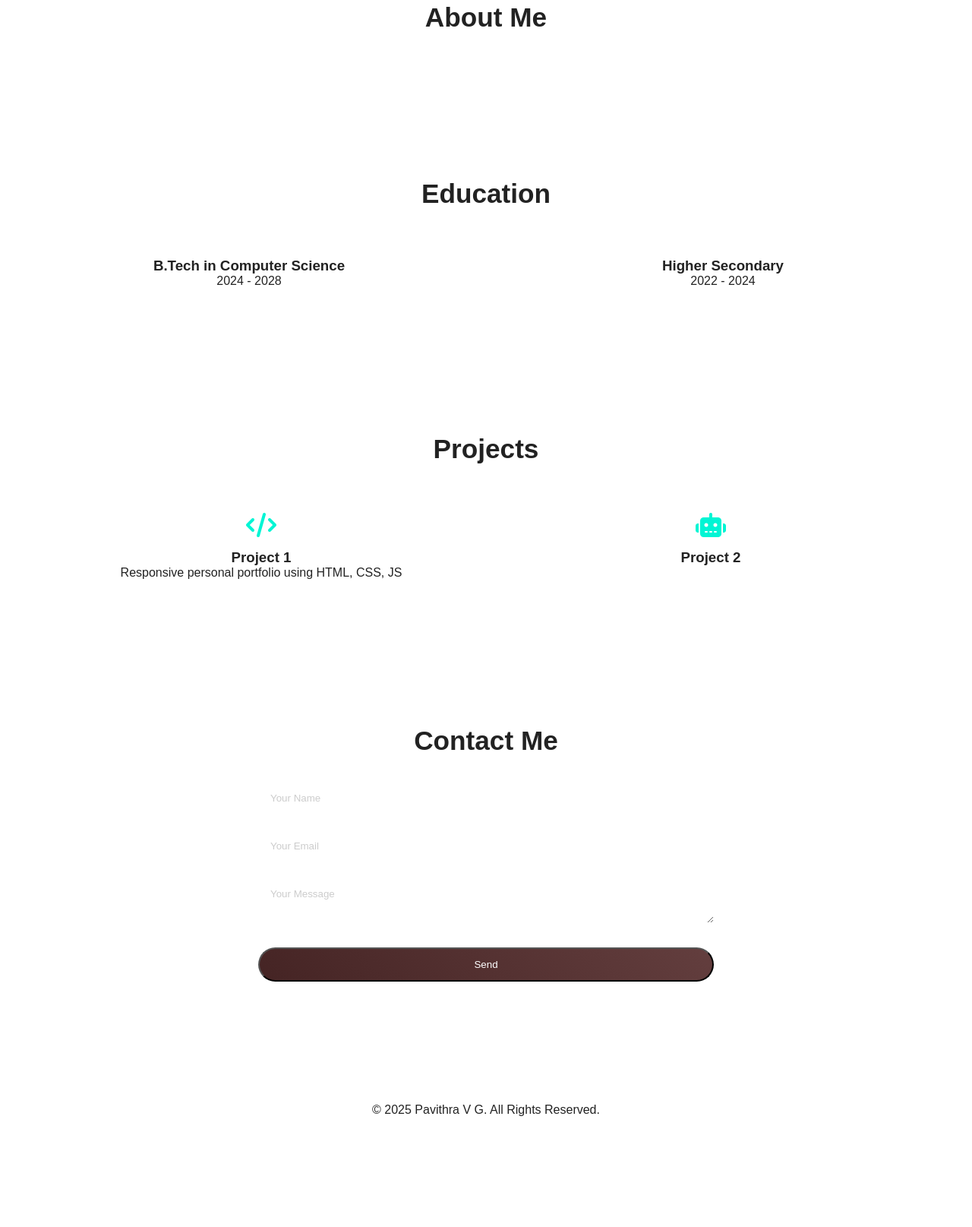
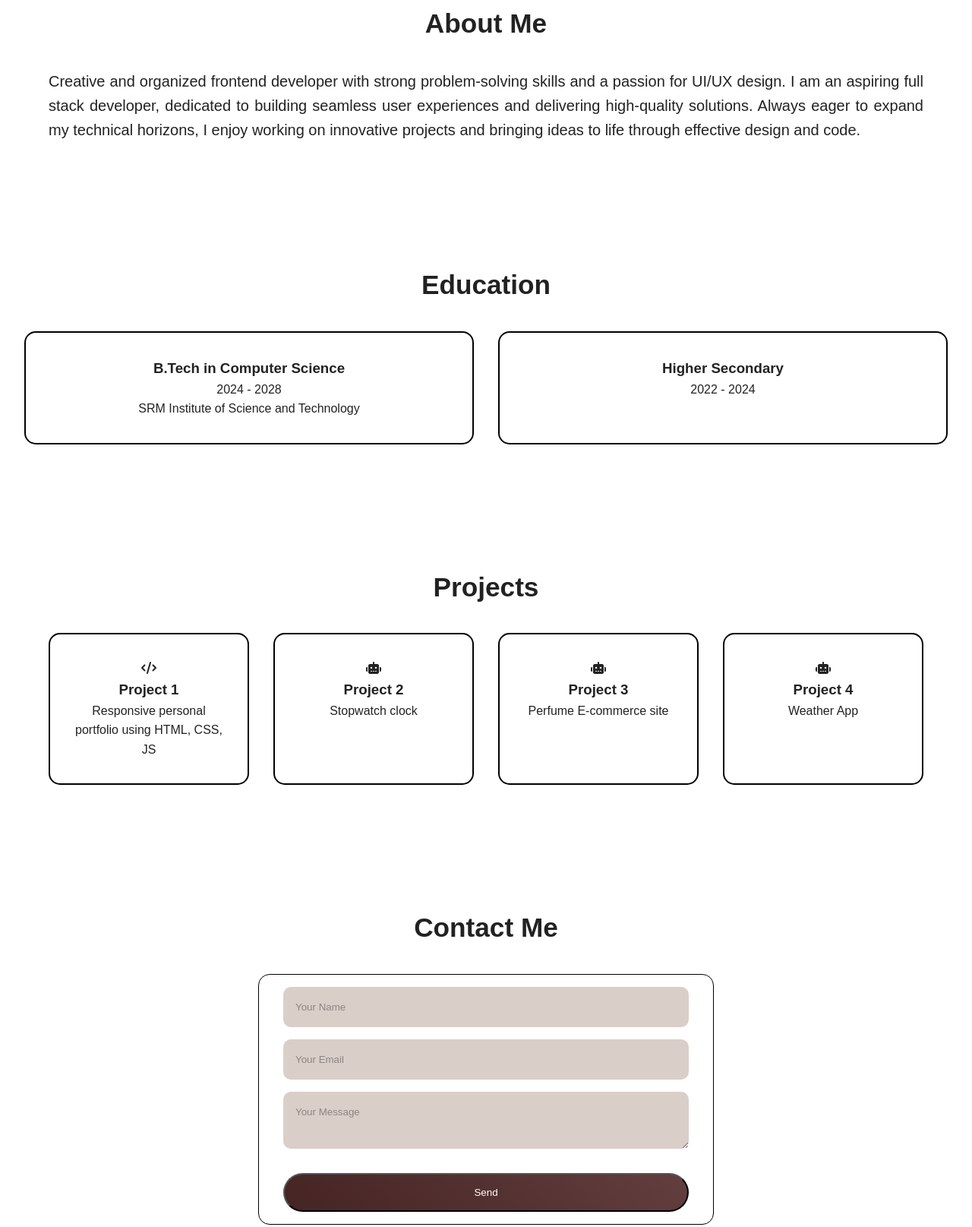
Before and after one commit to pavxxx/Prodigy_WD_04, a plain HTML site: page index.html in a window 1280 px wide. Shown: the part 877-2492 px from the top of the page at 76% size. Before the commit the page ends 2379 px from the top, so only its background shows below. Drawn offline with Linux system fonts and the light colour scheme.

Commit message:
final commit

```diff
--- a/index.html
+++ b/index.html
@@ -28,15 +28,13 @@
         <p>Front End Developer | UI/UX Designer | Aspiring Full Stack Developer</p>
         <a href="#projects" class="btn">View My Work</a>
     </div>
-<!--    <div class="hero-image">-->
-<!--        <img src="img/heroimg.png" alt="Pavithra">-->
-<!--    </div>-->
+
 </section>
 
 <!-- About -->
 <section id="about" class="section glass">
     <h2>About Me</h2>
-    <p></p>
+    <p>Creative and organized frontend developer with strong problem-solving skills and a passion for UI/UX design. I am an aspiring full stack developer, dedicated to building seamless user experiences and delivering high-quality solutions. Always eager to expand my technical horizons, I enjoy working on innovative projects and bringing ideas to life through effective design and code.</p>
 </section>
 
 <!-- Education -->
@@ -46,6 +44,7 @@
         <div class="card">
             <h3>B.Tech in Computer Science</h3>
             <p>2024 - 2028</p>
+            <p>SRM Institute of Science and Technology</p>
         </div>
         <div class="card">
             <h3>Higher Secondary</h3>
@@ -58,15 +57,25 @@
 <section id="projects" class="section glass">
     <h2>Projects</h2>
     <div class="card-grid">
-        <div class="card project">
+        <div class="card-project">
             <i class="fas fa-code"></i>
             <h3>Project 1</h3>
             <p>Responsive personal portfolio using HTML, CSS, JS</p>
         </div>
-        <div class="card project">
+        <div class="card-project">
             <i class="fas fa-robot"></i>
             <h3>Project 2</h3>
-            <p></p>
+            <p>Stopwatch clock</p>
+        </div>
+        <div class="card-project">
+            <i class="fas fa-robot"></i>
+            <h3>Project 3</h3>
+            <p>Perfume E-commerce site</p>
+        </div>
+        <div class="card-project">
+            <i class="fas fa-robot"></i>
+            <h3>Project 4</h3>
+            <p>Weather App</p>
         </div>
     </div>
 </section>
--- a/style.css
+++ b/style.css
@@ -1,11 +1,10 @@
-/* =========================
-   General Reset & Body
-========================= */
+
 * {
     margin: 0;
     padding: 0;
     box-sizing: border-box;
     font-family: 'Poppins', sans-serif;
+    line-height: 1.6;
 }
 
 body {
@@ -24,10 +23,6 @@ body::before {
     z-index: -1;
 }
 
-
-/* =========================
-   Navbar
-========================= */
 .navbar {
     display: flex;
     justify-content: space-between;
@@ -59,13 +54,28 @@ body::before {
 .nav-links a {
     text-decoration: none;
     color: #201d1d;
-    font-weight: 500;
-    transition: 0.3s;
+    font-weight: bold;
+    transition: color 0.3s;
+    position: relative;
 }
 
-.nav-links a:hover {
-    color: #00f5d4;
+.nav-links a::after {
+    content: "";
+    position: absolute;
+    left: 0;
+    bottom: -5px;
+    width: 100%;
+    height: 2px;
+    background: #000000;
+    transform: scaleX(0);
+    transform-origin: left;
+    transition: transform 0.3s ease-in-out;
 }
+
+.nav-links a:hover::after {
+    transform: scaleX(1);
+}
+
 
 .hamburger {
     display: none;
@@ -74,9 +84,6 @@ body::before {
 }
 
 
-/* =========================
-   Hero Section
-========================= */
 .hero {
     position: relative;
     background:
@@ -84,8 +91,8 @@ body::before {
     height: 100vh;
 
     display: flex;
-    align-items: center;   /* vertical center */
-    justify-content: center; /* horizontal center */
+    align-items: center;
+    justify-content: center;
     text-align: center;
 }
 
@@ -132,10 +139,16 @@ body::before {
     box-shadow: 0 0 10px black;
 }
 
+#about p{
+    font-size: 20px;
+    justify-content: center;
+    align-items: center;
+    display: flex;
+    text-align: justify;
 
-/* =========================
-   Sections
-========================= */
+}
+
+
 .section {
     padding: 5rem 2rem;
     text-align: center;
@@ -155,9 +168,6 @@ body::before {
 }
 
 
-/* =========================
-   Cards
-========================= */
 .card-grid {
     display: grid;
     grid-template-columns: repeat(auto-fit, minmax(250px, 1fr));
@@ -169,17 +179,35 @@ body::before {
     border-radius: 15px;
     background: rgba(255, 255, 255, 0.08);
     transition: transform 0.3s, background 0.3s;
+    border: 2px solid rgba(255, 255, 255, 0.08);
+    border-color: black;
 }
 
 .card:hover {
     transform: translateY(-10px);
-    background: rgba(0, 245, 212, 0.15);
+    background: rgba(170, 144, 132, 0.44);
+}
+
+.card-project{
+    padding: 2rem;
+    border-radius: 15px;
+    background: rgba(255, 255, 255, 0.08);
+    transition: transform 0.3s, background 0.3s;
+    border: 2px solid rgba(255, 255, 255, 0.08);
+    border-color: black;
+
+}
+
+.card-project:hover{
+    transform: translateY(10px);
+    background: rgba(170, 144, 132, 0.44);
 }
 
 .project i {
     font-size: 2rem;
     margin-bottom: 1rem;
-    color: #00f5d4;
+    color: rgba(170, 144, 132, 0.44);
+
 }
 
 
@@ -192,6 +220,9 @@ body::before {
     display: flex;
     flex-direction: column;
     gap: 1rem;
+    padding: 1rem 2rem;
+    border: 1.5px solid #000000;
+    border-radius: 15px;
 }
 
 .contact-form input,
@@ -200,19 +231,15 @@ body::before {
     border-radius: 10px;
     border: none;
     outline: none;
-    background: rgba(255, 255, 255, 0.1);
-    color: #fff;
+    background: rgba(170, 144, 132, 0.44);
+    color: rgb(0, 0, 0);
 }
 
 .contact-form input::placeholder,
 .contact-form textarea::placeholder {
-    color: #ccc;
+    color: rgba(94, 89, 86, 0.62);
 }
 
-
-/* =========================
-   Footer
-========================= */
 .footer {
     text-align: center;
     padding: 2rem;
@@ -221,9 +248,6 @@ body::before {
 }
 
 
-/* =========================
-   Responsive
-========================= */
 @media (max-width: 768px) {
     .nav-links {
         display: none;
```
